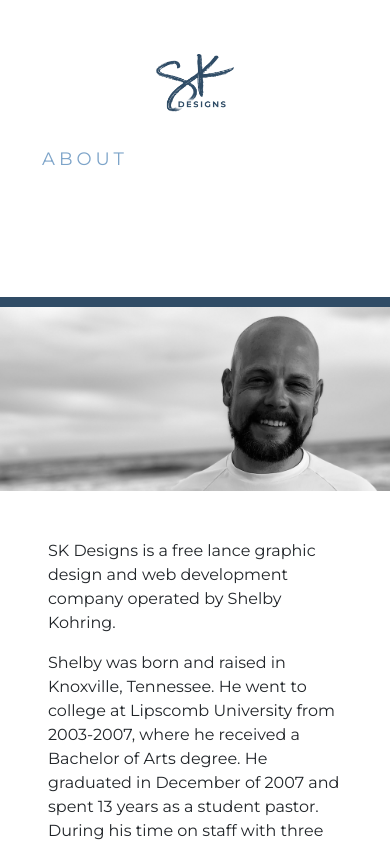
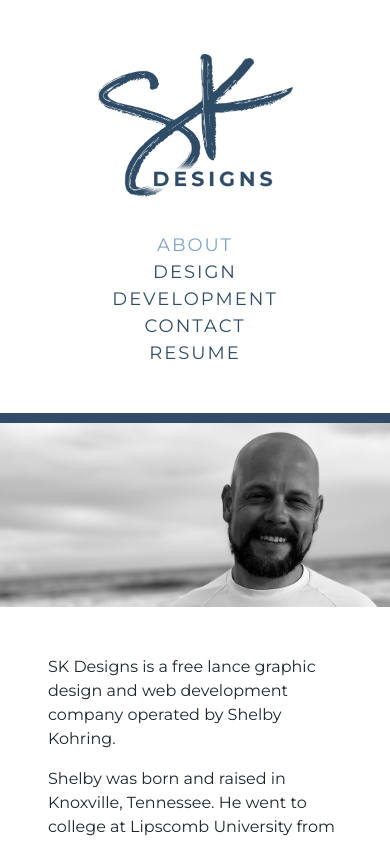
Before and after one commit to kohringsw/kohring-react, a React (Create React App) app: page / in a window 390 px wide. Shown: the top 842 px of the page. Built offline with nearby package versions, Linux system fonts and the light colour scheme.

Commit message:
responsive formatting for header and nav bar

```diff
--- a/src/components/Header/index.js
+++ b/src/components/Header/index.js
@@ -7,7 +7,7 @@ function Header(props) {
 
   return (
     <header className="header-box">
-      <div className="d-flex justify-content-center align-content-center">
+      <div>
         <img src={skDesignsLogo} className="logo m-4" alt="SK Designs Logo" />
       </div>
       <Nav
--- a/src/index.css
+++ b/src/index.css
@@ -33,7 +33,7 @@ header {
 }
 
 .logo{
-  width: 20%;
+  width: 30%;
 }
 
 .header-box {
@@ -41,6 +41,12 @@ header {
   height: 100%;
   width: 100%;
   background-color: white;
+}
+
+.header-box div {
+  display: flex;
+  justify-content: center;
+  align-content: center;
 }
 
 header nav {
@@ -57,7 +63,7 @@ header nav ul {
 
 header nav ul li a {
   padding: 0 30px;
-  font-size: 22px;
+  font-size: 20px;
   color: var(--first-color);
   letter-spacing: 4px;
 }
@@ -138,110 +144,58 @@ header nav ul li a:hover {
 
 /* MEDIA QUERY FOR 980PX SCREENS AND SMALLER */
 @media screen and (max-width: 980px) {
-  * {
-    margin: 0;
-    padding: 0;
-    box-sizing: border-box;
-  }
-
-  body {
-    width: 100%;
-    overflow-x: hidden;
-  }
 
   header {
     padding-bottom: 30px;
   }
 
-  header nav {
-    margin-bottom: -10px;
+  .logo {
+    width: 30%;
   }
 
   header nav ul li a {
-    margin: 0;
-    font-size: 20px;
+    font-size: 16px;
     padding: 0 20px;
   }
 
-  .button {
-    font-size: 18px;
-  }
 }
 
 /* MEDIA QUERY FOR 768PX SCREENS AND SMALLER */
 @media screen and (max-width: 768px) {
-  * {
-    margin: 0;
-    padding: 0;
-    box-sizing: border-box;
-  }
 
-  body {
-    width: 100%;
-    overflow-x: hidden;
-  }
-
-  header nav ul {
-    display: block;
-    flex-wrap: wrap;
+  .logo {
+    width: 35%;
   }
 
   header nav ul li a {
-    padding: 0 30px;
-    font-size: 20px;
-    color: white;
-    letter-spacing: 4px;
+    padding: 0 15px;
+    font-size: 13px;
+    color: var(--first-color);
+    letter-spacing: 2px;
   }
 
-  .button {
-    font-weight: normal;
-    font-size: 17px;
-  }
 }
 
 /* MEDIA QUERY FOR 575PX SCREENS AND SMALLER */
 @media screen and (max-width: 575px) {
-  * {
-    margin: 0;
-    padding: 0;
-    box-sizing: border-box;
+
+  .logo {
+    width: 50%;
   }
 
-  body {
-    width: 100%;
-    overflow-x: hidden;
-  }
-
-  header {
-    padding-bottom: 30px;
-    justify-content: flex-start;
-    position: relative;
-  }
-
-  header h1 {
-    font-weight: bold;
-    font-size: 32px;
-    margin: 15px 0 15px 35px;
-  }
-
-  header nav {
-    margin-bottom: -30px;
+  .header-box div {
+    display: flex;
+    justify-content: center;
   }
 
   header nav ul {
-    display: block;
-    flex-wrap: wrap;
+    flex-direction: column;
   }
 
   header nav ul li a {
-    padding: 10 40 10 40px;
     font-size: 18px;
-    color: white;
-    letter-spacing: 4px;
+    color: var(--first-color);
+    letter-spacing: 2px;
   }
 
-  .button {
-    font-weight: lighter;
-    font-size: 12px;
-  }
 }
```
